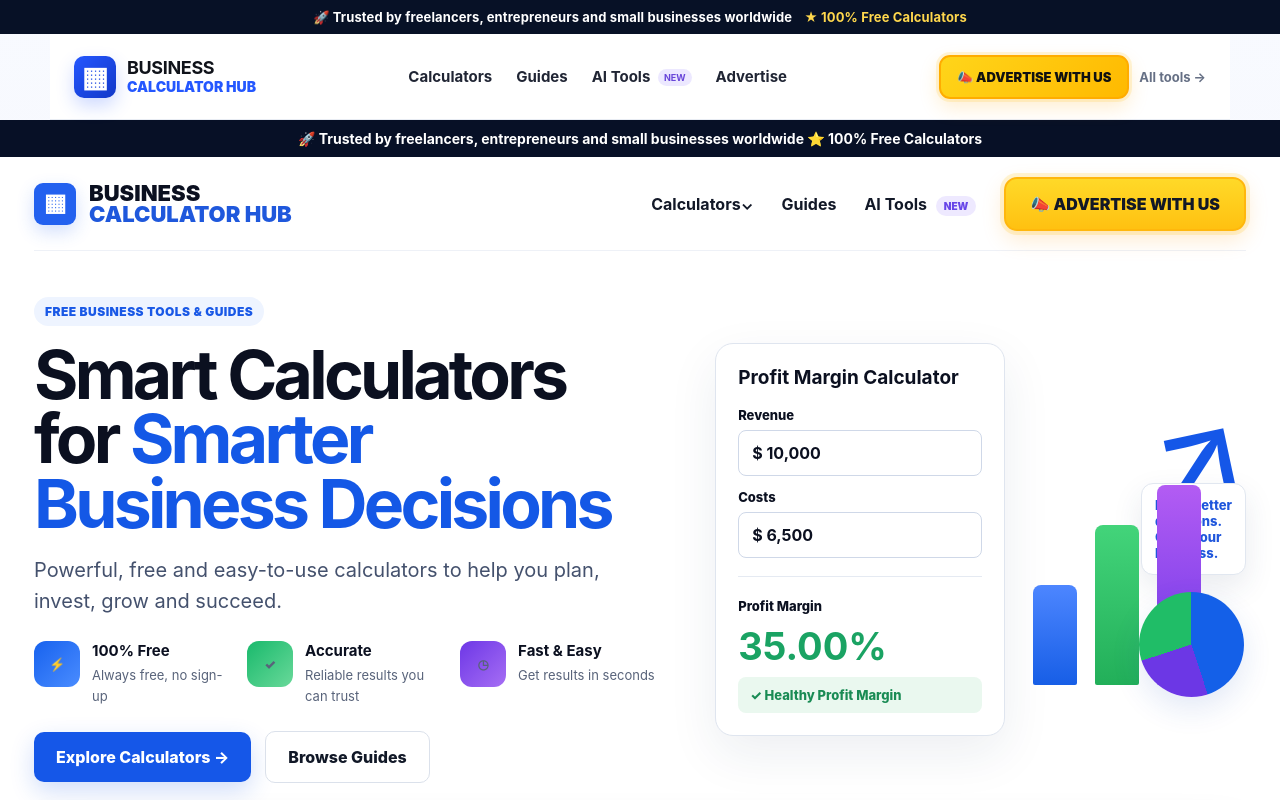
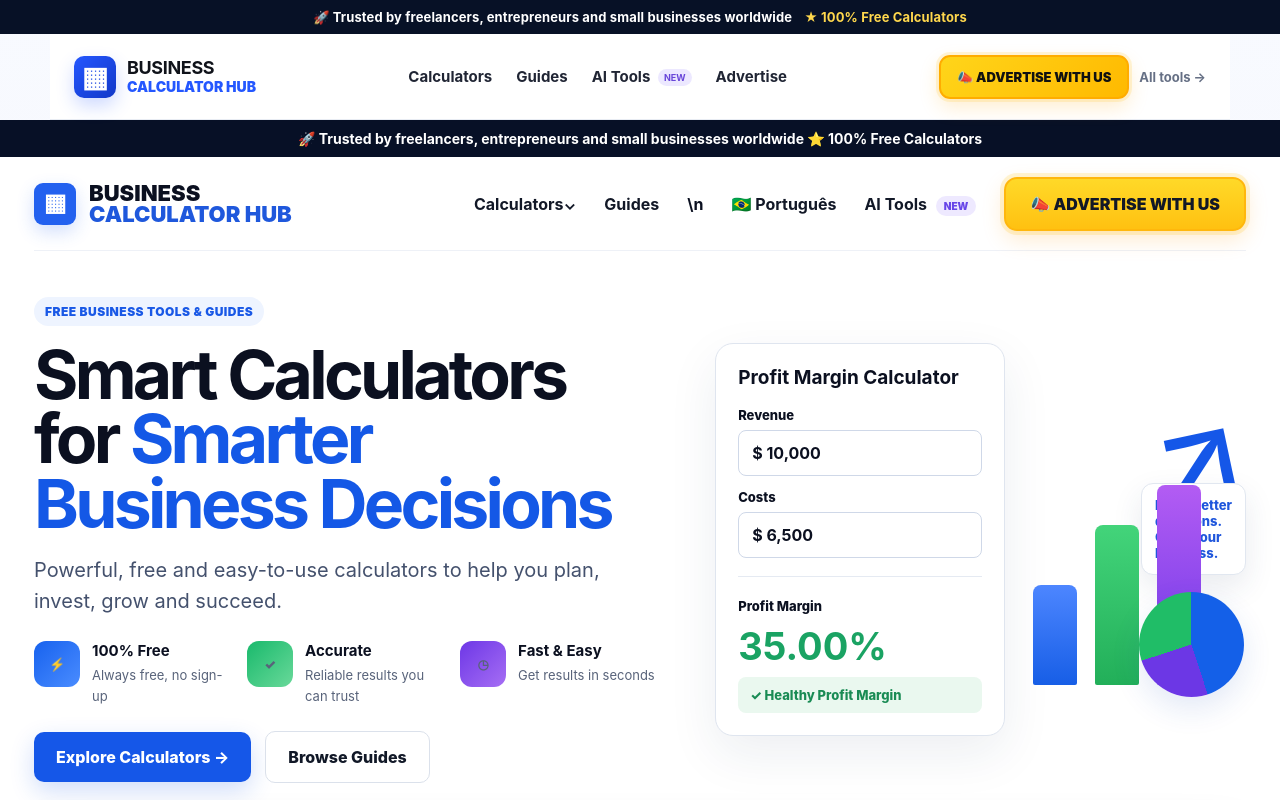
Before and after one commit to luizferdazzi-commits/business-calculator-hub, a Next.js app: page / in a window 1280 px wide. Shown: the top 800 px of the page. Built offline with nearby package versions, Linux system fonts and the light colour scheme.

Commit message:
Add Portuguese Brazil entry point

```diff
--- a/app/page.tsx
+++ b/app/page.tsx
@@ -26,7 +26,7 @@ export default function Home(){
         <Link href="/" className={s.brand}><span className={s.logoBox}>▦</span><span>BUSINESS<br/><span className={s.brandBlue}>CALCULATOR HUB</span></span></Link>
         <nav className={s.nav}>
           <Link href="#calculators">Calculators⌄</Link>
-          <Link href="/guides">Guides</Link>
+          <Link href="/guides">Guides</Link>\n          <Link href="/pt-br">🇧🇷 Português</Link>
           <Link href="/ai-tools">AI Tools <span className={s.new}>NEW</span></Link>
           <Link href="/advertise" className={s.adNav}>📣 ADVERTISE WITH US</Link>
         </nav>
```
